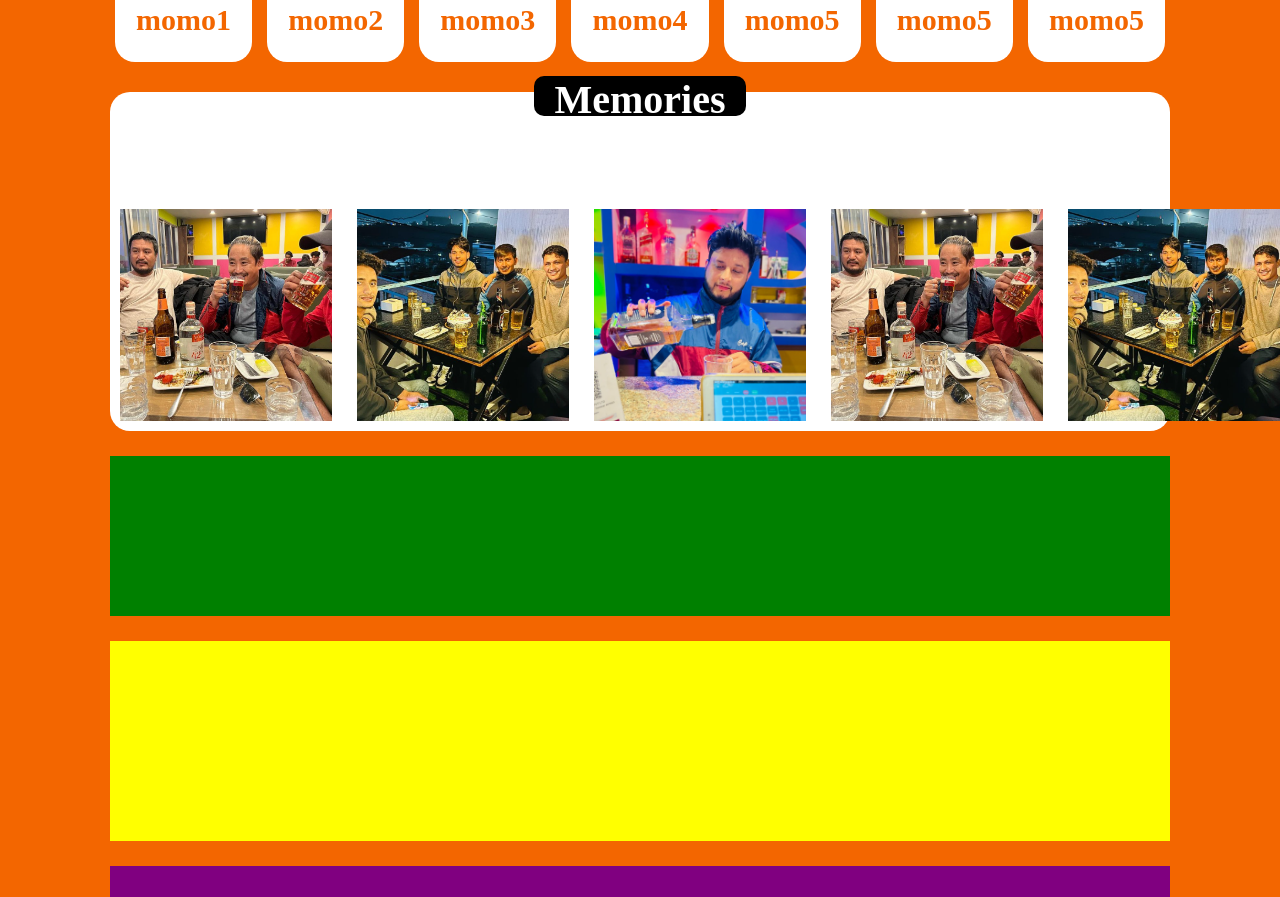
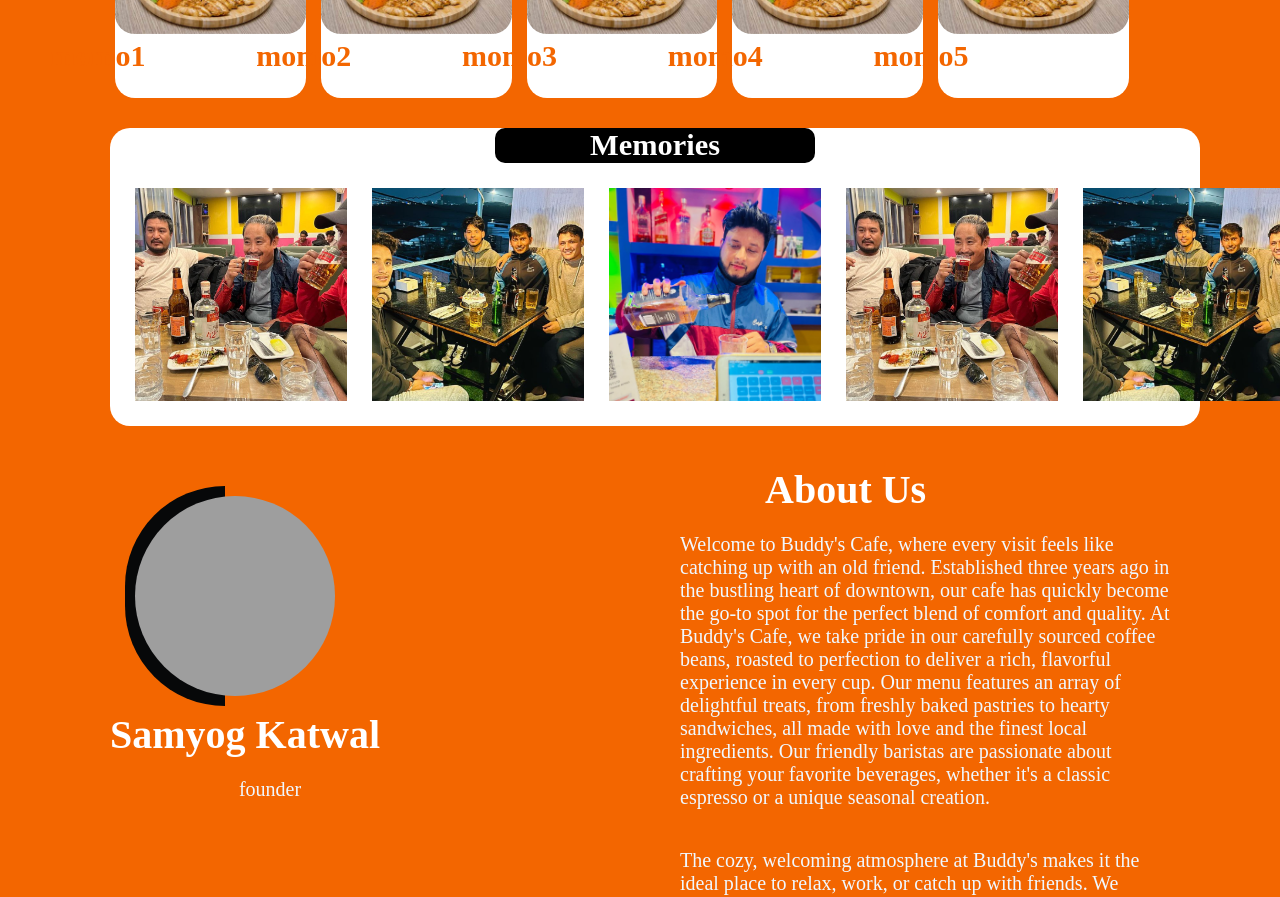
Before and after one commit to Rishikdk/Buddy-s_cafe, a React (Vite) app: page / in a window 1280 px wide. Shown: the part 540-1437 px from the top of the page. Built offline with nearby package versions, Linux system fonts and the light colour scheme; grey boxes are pictures that could not be loaded.

Commit message:
about us

```diff
--- a/src/App.css
+++ b/src/App.css
@@ -37,6 +37,8 @@ h1 {
 } */
 
 .memories {
+  margin-top: 0px;
+  padding: 0px;
   display: flex;
   flex-direction: column;
   width: 100%;
@@ -44,27 +46,29 @@ h1 {
   background-color: white;
   height: auto;
   border-radius: 20px;
+  padding: 15px;
 }
 
 .memories h2 {
   display: flex;
-  width: 20%;
-  height: 40px;
+  width: 20rem;
+  height: auto;
   flex-direction: row;
   justify-content: center;
-  transform: translateY(-50px);
+  transform: translateY(-15px);
   background-color: black;
-  font-size: 40px;
+  font-size: 1.9rem;
   color: var(--white);
   border-radius: 10px;
+  margin: 0px;
 }
 
 .About_us {
   display: flex;
   flex-direction: row;
   width: 100%;
-  background-color: green;
-  height: 20vh;
+
+  height: auto;
   gap: 5px;
 }
 
--- a/src/App.jsx
+++ b/src/App.jsx
@@ -4,6 +4,7 @@ import Desk_pic from "./assets/img/front.jpeg";
 import Dish1 from "./assets/img/OIP.jpeg";
 import Popular from "./Components/Popular_Dishes.jsx";
 import Memories from "./Components/Memories.jsx";
+import About_us from "./Components/About_Us.jsx";
 import "./App.css";
 
 class App extends React.Component {
@@ -21,15 +22,15 @@ class App extends React.Component {
             <Popular img={Dish1} name="momo3" />
             <Popular img={Dish1} name="momo4" />
             <Popular img={Dish1} name="momo5" />
-            <Popular img={Dish1} name="momo5" />
-            <Popular img={Dish1} name="momo5" />
           </div>
 
           <div className="memories">
             <h2>Memories</h2>
             <Memories />
           </div>
-          <div className="About_us"></div>
+          <div className="About_us">
+            <About_us />
+          </div>
           <div className="Menu"></div>
           <div className="Customer_review"></div>
           <div className="footer"></div>
--- a/src/Components/About_Us.jsx
+++ b/src/Components/About_Us.jsx
@@ -0,0 +1,50 @@
+import React from "react";
+import "./Style/about.css";
+
+class About_us extends React.Component {
+  render() {
+    return (
+      <>
+        <div className="Containers_about">
+          <div className="owner_profile">
+            <div className="owner_img">
+              <div className="half_circle"></div>
+              <div className="profile_img"></div>
+            </div>
+            <div className="owner_name">
+              <h1>Samyog Katwal</h1>
+              <p>founder</p>
+            </div>
+          </div>
+          <div className="Container_details">
+            <h1>About Us</h1>
+            <p>
+              Welcome to Buddy's Cafe, where every visit feels like catching up
+              with an old friend. Established three years ago in the bustling
+              heart of downtown, our cafe has quickly become the go-to spot for
+              the perfect blend of comfort and quality. At Buddy's Cafe, we take
+              pride in our carefully sourced coffee beans, roasted to perfection
+              to deliver a rich, flavorful experience in every cup. Our menu
+              features an array of delightful treats, from freshly baked
+              pastries to hearty sandwiches, all made with love and the finest
+              local ingredients. Our friendly baristas are passionate about
+              crafting your favorite beverages, whether it's a classic espresso
+              or a unique seasonal creation.
+            </p>
+            <p>
+              The cozy, welcoming atmosphere at Buddy's makes it the ideal place
+              to relax, work, or catch up with friends. We believe in community
+              and regularly host events that bring people together, from live
+              music to book readings. Thank you for choosing Buddy's Cafe – we
+              look forward to serving you and becoming your favorite
+              neighborhood spot. Come join us and make every day a little
+              brighter with a visit to Buddy's!
+            </p>
+          </div>
+        </div>
+      </>
+    );
+  }
+}
+
+export default About_us;
--- /dev/null
+++ b/src/Components/Style/about.css
@@ -0,0 +1,64 @@
+.Containers_about {
+  display: flex;
+  flex-direction: row;
+
+  justify-content: space-around;
+  gap: 250px;
+}
+
+.Container_profile {
+  display: flex;
+}
+.owner_profile {
+  display: flex;
+  flex-direction: column;
+  margin-top: 20px;
+  height: auto;
+}
+
+.owner_img {
+  display: flex;
+  flex-direction: column;
+  margin-left: 15px;
+  margin-top: 15px;
+}
+.half_circle {
+  width: 100px;
+  height: 220px;
+  background-color: #070809;
+  border-top-left-radius: 100px;
+  border-bottom-left-radius: 100px;
+  border-top-right-radius: 0;
+  border-bottom-right-radius: 0;
+}
+.profile_img {
+  width: 200px;
+  height: 200px;
+  border-radius: 50%;
+  margin-left: 10px;
+  /* transform: translateX(-100px); */
+  transform: translateY(-210px);
+  background-image: url("D:\cafe\website\Buddy's_cafe\src\assets\people\4.png");
+  background-size: cover;
+  background-position: center;
+}
+.owner_name {
+  display: flex;
+  flex-direction: column;
+  align-items: center;
+  transform: translateY(-210px);
+}
+h1 {
+  width: 20rem;
+}
+p {
+  font-size: 20px;
+  color: aliceblue;
+  padding: 0px;
+}
+
+.Container_details {
+  display: flex;
+  flex-direction: column;
+  align-items: center;
+}
--- a/src/Components/Style/memories.css
+++ b/src/Components/Style/memories.css
@@ -1,6 +1,9 @@
 .Container_Memories {
   display: flex;
+  width: 100%;
   flex-direction: row;
+  margin: 0px;
+  padding: 0px;
   gap: 5px;
 }
 
@@ -9,5 +12,12 @@
   height: auto;
   padding: 10px;
   align-content: center;
+  transition: 1s;
   /* gap: 25px; */
 }
+
+.celeb_pic:hover {
+  width: 50%;
+  height: 20%;
+  align-self: center;
+}
```
Also changed, not shown: src/assets/people/4.png (added).
